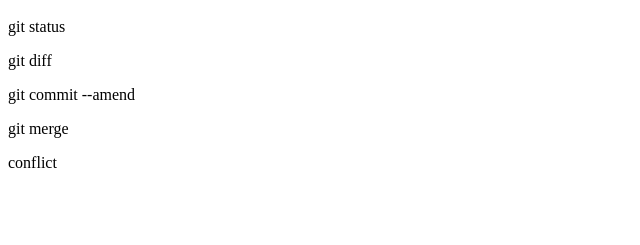
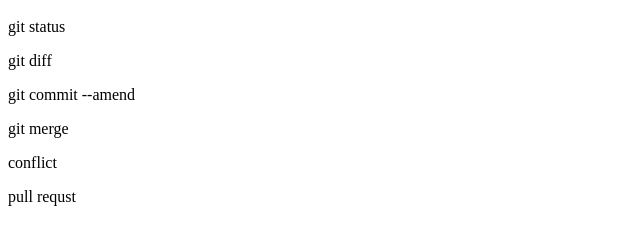
Before and after one commit to c1dragon/git_tutorial, a plain HTML site: page index.html in a window 1280 px wide. Shown: the part 57-302 px from the top of the page, without its empty margins (0-640 px from the left). Drawn offline with Linux system fonts and the light colour scheme.

Commit message:
pull requestを追記

```diff
--- a/index.html
+++ b/index.html
@@ -4,3 +4,4 @@
 <p>git commit --amend</p>
 <p>git merge</p>
 <p>conflict</p>
+<p>pull requst</p>
```
